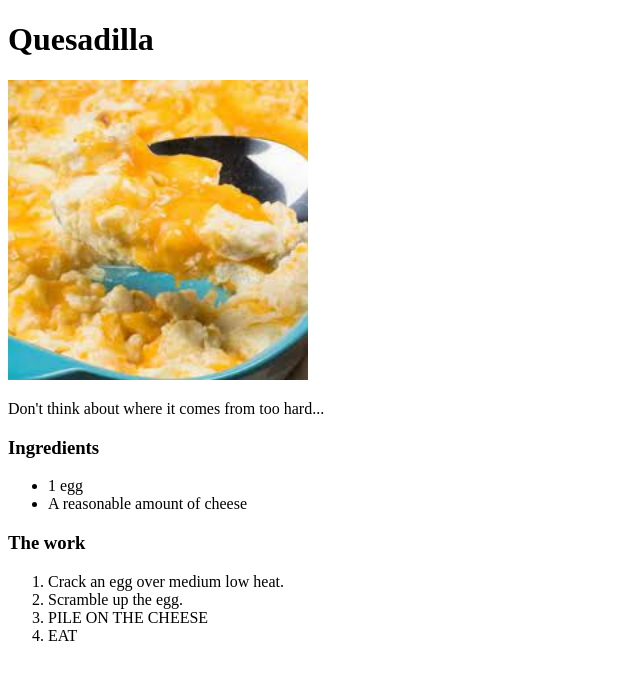
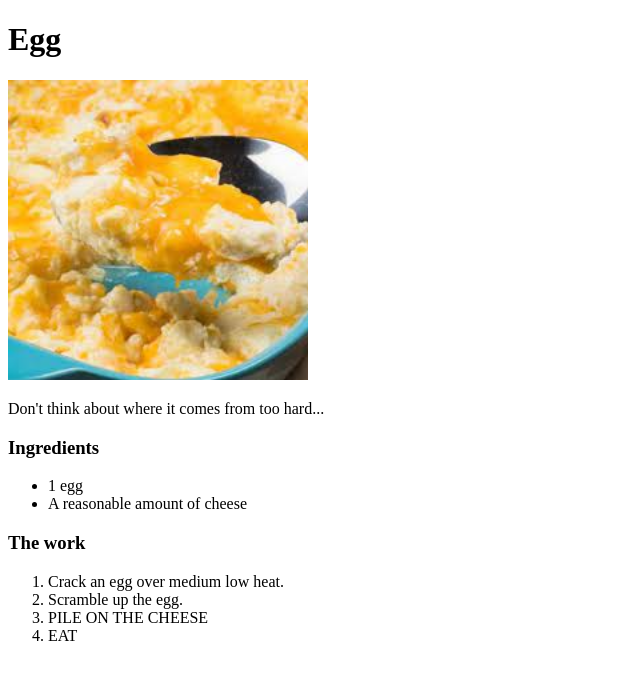
Before and after one commit to keylime-soda/odin-recipes, a plain HTML site: page recipes/egg.html in a window 1280 px wide. Shown: the whole page, without its empty margins (0-640 px from the left). Drawn offline with Linux system fonts and the light colour scheme.

Commit message:
Spelling fix

```diff
--- a/recipes/egg.html
+++ b/recipes/egg.html
@@ -5,7 +5,7 @@
         <title>Egg</title>
     </head>
     <body>
-        <h1>Quesadilla</h1>
+        <h1>Egg</h1>
         <img src="egg.jpg" alt="eg" height="300" width="300">
         <p>Don't think about where it comes from too hard...</p>
         <h3>Ingredients</h3>
```
